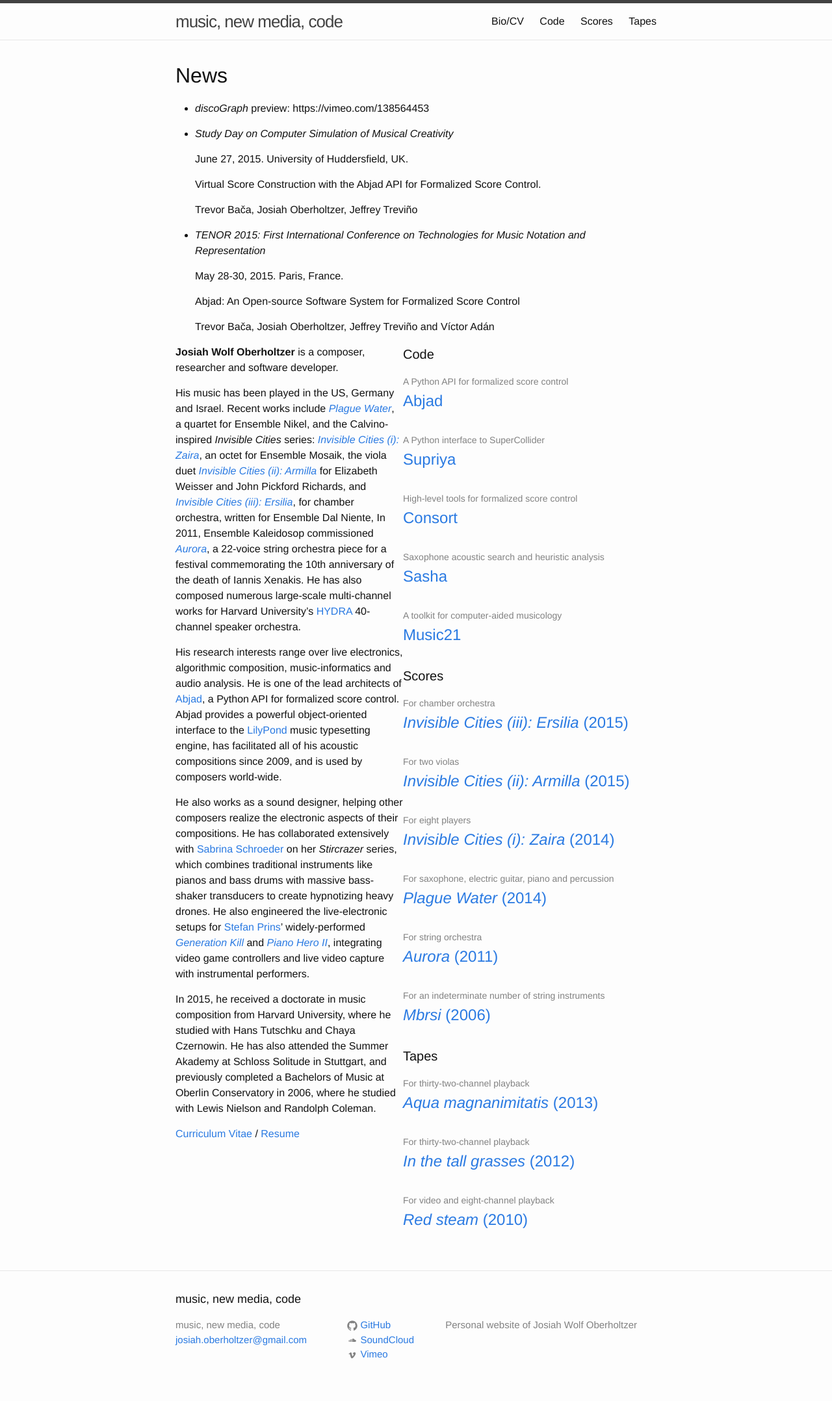
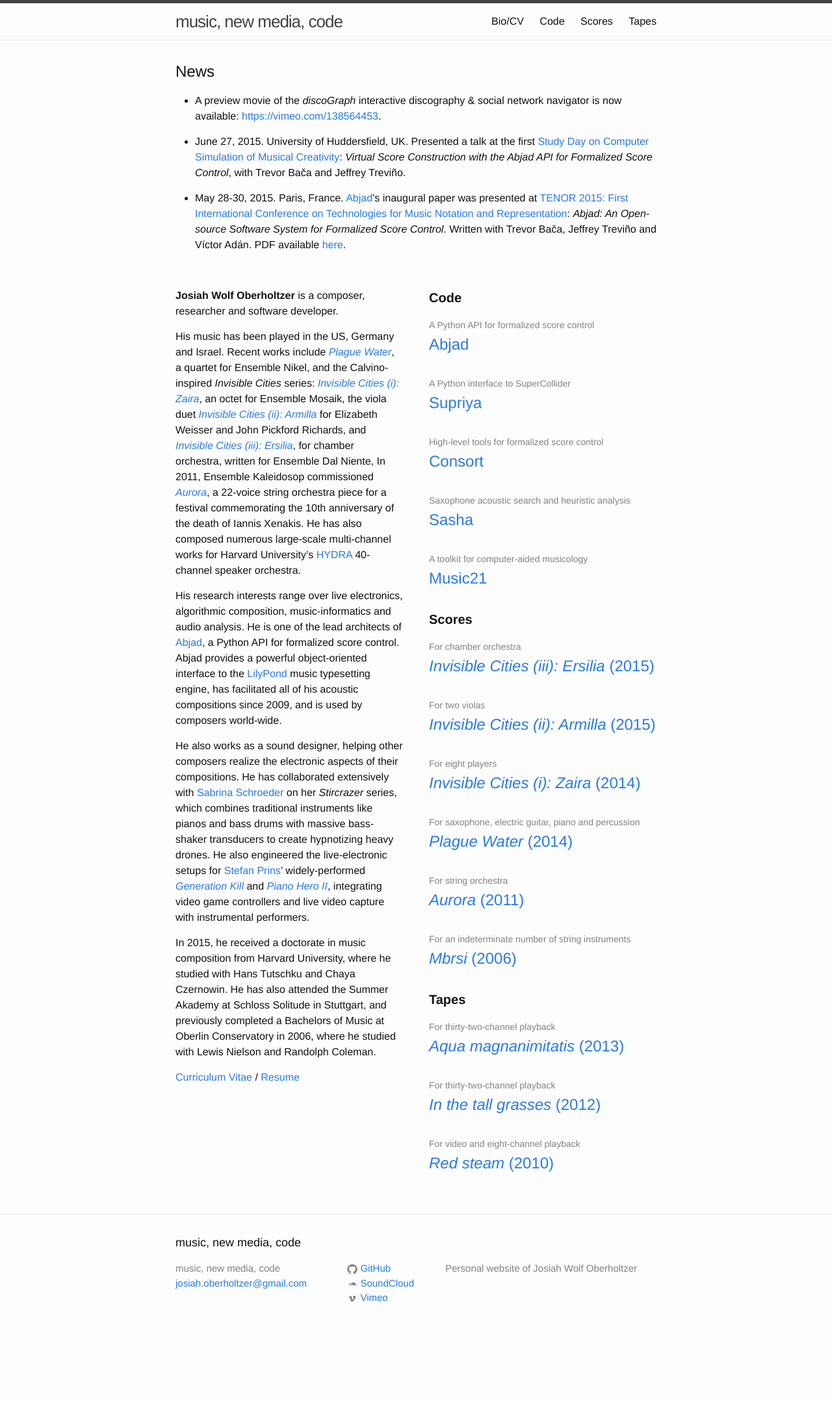
Before and after one commit to josiah-wolf-oberholtzer/josiah-wolf-oberholtzer.github.io, a Jekyll site: the page built from index.html, in a window 1280 px wide. Shown: the whole page at 65% size. Built offline with Jekyll 4.4.1, drawn with Linux system fonts in a browser that asks for light colours; nearby versions of some CDN libraries; after the commit the page ends 2069 px from its top, so only the background shows below that.

Commit message:
Integrated news.

```diff
--- a/_includes/news.md
+++ b/_includes/news.md
@@ -1,20 +1,21 @@
-# News
+## News
 
--   *discoGraph* preview: https://vimeo.com/138564453
+-   A preview movie of the *discoGraph* interactive discography & social
+    network navigator is now available:
+    [https://vimeo.com/138564453](https://vimeo.com/138564453).
 
--   *Study Day on Computer Simulation of Musical Creativity*
+-   June 27, 2015. University of Huddersfield, UK. Presented a talk at the
+    first [Study Day on Computer Simulation of Musical
+    Creativity](https://simulationofmusicalcreativity.wordpress.com/):
+    *Virtual Score Construction with the Abjad API for Formalized Score
+    Control*, with Trevor Bača and Jeffrey Treviño.
 
-    June 27, 2015. University of Huddersfield, UK.
+-   May 28-30, 2015. Paris, France. [Abjad](http://abjad.mbrsi.org)'s inaugural
+    paper was presented at [TENOR 2015: First International Conference on
+    Technologies for Music Notation and
+    Representation](http://tenor2015.tenor-conference.org/): *Abjad: An
+    Open-source Software System for Formalized Score Control*. Written with
+    Trevor Bača, Jeffrey Treviño and Víctor Adán. PDF available
+    [here](https://github.com/Abjad/tenor2015/blob/master/abjad.pdf).
 
-    Virtual Score Construction with the Abjad API for Formalized Score Control.
-
-    Trevor Bača, Josiah Oberholtzer, Jeffrey Treviño
-
--   *TENOR 2015: First International Conference on Technologies for Music
-    Notation and Representation*
-
-    May 28-30, 2015. Paris, France.
-
-    Abjad: An Open-source Software System for Formalized Score Control
-
-    Trevor Bača, Josiah Oberholtzer, Jeffrey Treviño and Víctor Adán
+<br />
--- a/_sass/_layout.scss
+++ b/_sass/_layout.scss
@@ -167,6 +167,7 @@
 
 .page-heading {
     font-size: 20px;
+    font-weight: bold;
 }
 
 .post-list {
@@ -252,7 +253,14 @@
     float: left;
     width: 350px;
 
+    margin-left: 20px;
+    margin-right: 20px;
+
     &:first-child {
-        margin-right: 40px;
+        margin-left: 0px;
+    }
+
+    &:last-child {
+        margin-right: 0px;
     }
 }
--- a/index.html
+++ b/index.html
@@ -4,8 +4,12 @@ layout: default
 
 <div class="home">
 
-    {% capture new-include %}{% include news.md %}{% endcapture %}
-    {{ new-include | markdownify }}
+    <div>
+    {% capture x %}{% include news.md %}{% endcapture %}
+    {{ x | append: ' ' | markdownify }}
+    </div>
+
+    <div class="row">
 
         <div class="column">
             {{ site.pages[0].content }}
@@ -37,3 +41,5 @@ layout: default
         </div>
 
     </div>
+
+</div>
```
Also changed, not shown: Gemfile.lock. Lines whose indentation alone changed are shown as unchanged.
